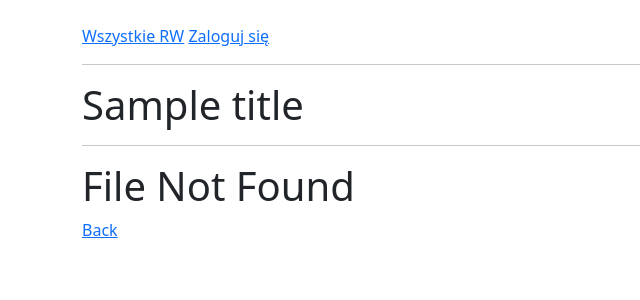
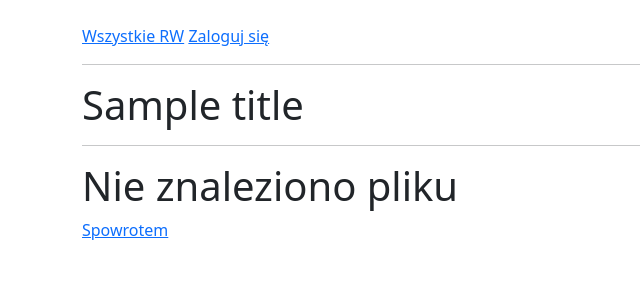
Before and after one commit to johnny-sky91/InCom, a Flask app: template app/templates/404.html in a window 1280 px wide. Shown: the top 300 px of the page, without its empty margins (0-640 px from the left). Run offline with Flask 2, Linux system fonts and the light colour scheme; the template is opened without the code that fills it: most values are stand-ins (such as "Sample title", 1, 10 or a date in 2020); parts of the project's set-up code (start-up, migrations or seed data) failed here and were passed over; some libraries are stand-ins or nearby versions.

Commit message:
poprawka templatow

```diff
--- a/app/templates/404.html
+++ b/app/templates/404.html
@@ -1,6 +1,6 @@
 {% extends "base.html" %}
 
 {% block content %}
-    <h1>File Not Found</h1>
-    <p><a href="{{ url_for('index') }}">Back</a></p>
+    <h1>Nie znaleziono pliku</h1>
+    <p><a href="{{ url_for('all_registrations') }}">Spowrotem</a></p>
 {% endblock %}
--- a/app/templates/500.html
+++ b/app/templates/500.html
@@ -3,5 +3,5 @@
 {% block content %}
     <h1>Wystąpił nieoczekiwany błąd</h1>
     <p>Administrartor został poinformowany. Przepraszamy za utrudnienia.</p>
-    <p><a href="{{ url_for('index') }}">Back</a></p>
+    <p><a href="{{ url_for('all_registrations') }}">Spowrotem</a></p>
 {% endblock %}
```
